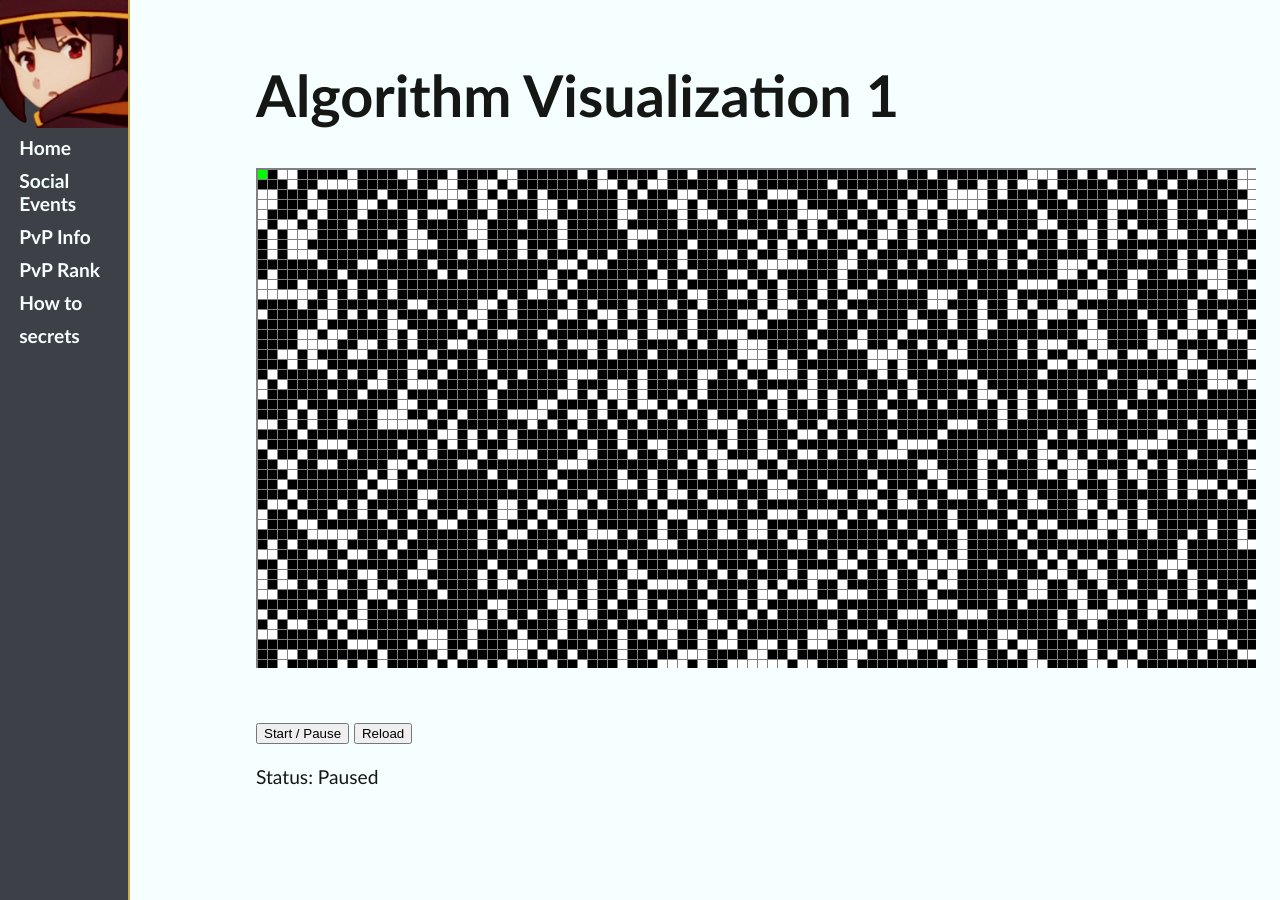
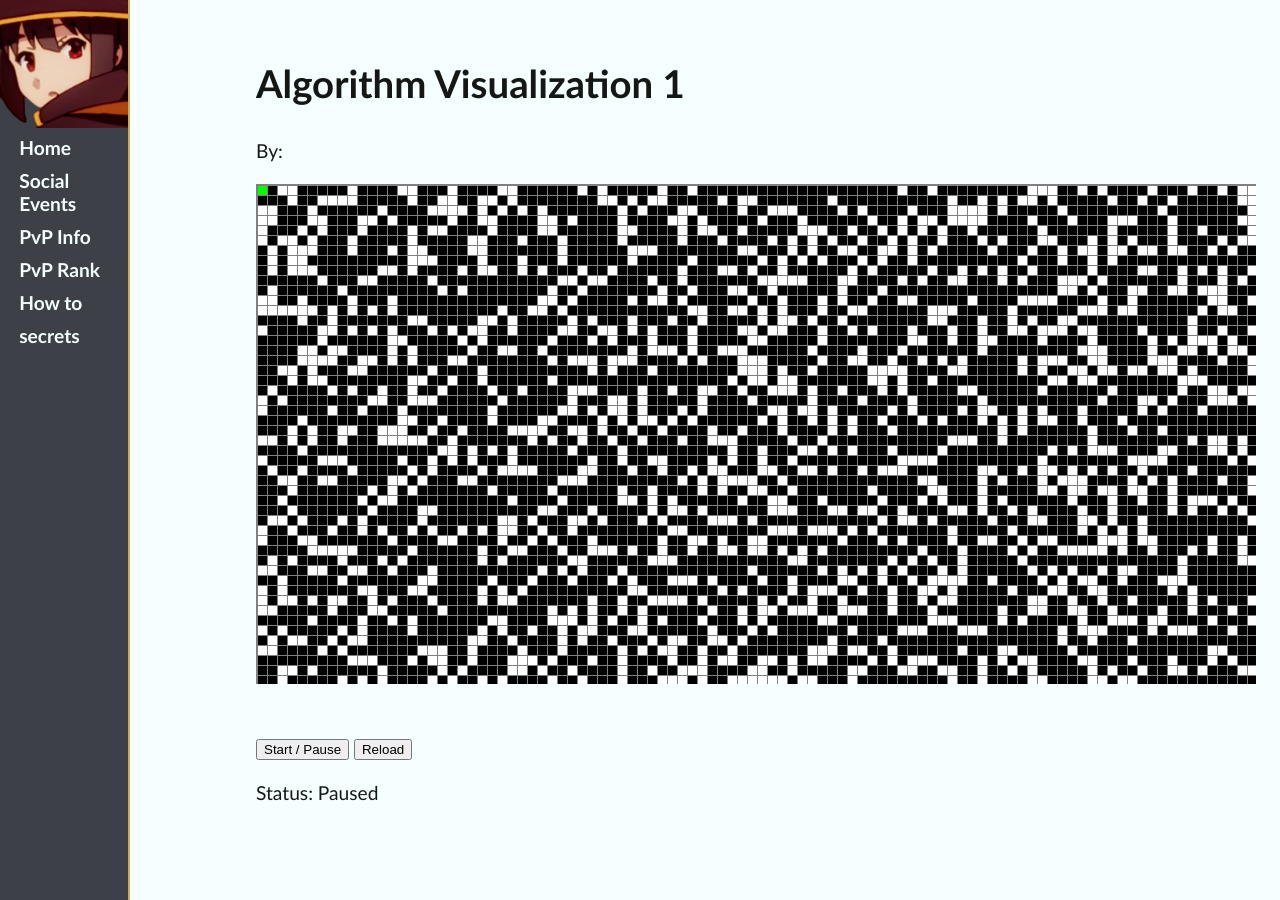
Before and after one commit to ideonella/ideonella.github.io, a Jekyll site: the page built from _posts/2020-11-22-algorithm-visualization-1.md, in a window 1280 px wide and 900 px high. Built offline with Jekyll 4.4.1, drawn with Linux system fonts in a browser that asks for light colours.

Commit message:
Update post.html

```diff
--- a/_layouts/post.html
+++ b/_layouts/post.html
@@ -1,7 +1,9 @@
 ---
 layout: default
 ---
-<h1>{{ page.title }}</h1>
+<h2>{{ page.title }}</h2>
+<p>{{ page.description }}</p>
+<p>By: {{ page.author}}</p>
 <p class="meta">{{ page.data | date_to_string }}</p>
 
 <div class="post">
```
